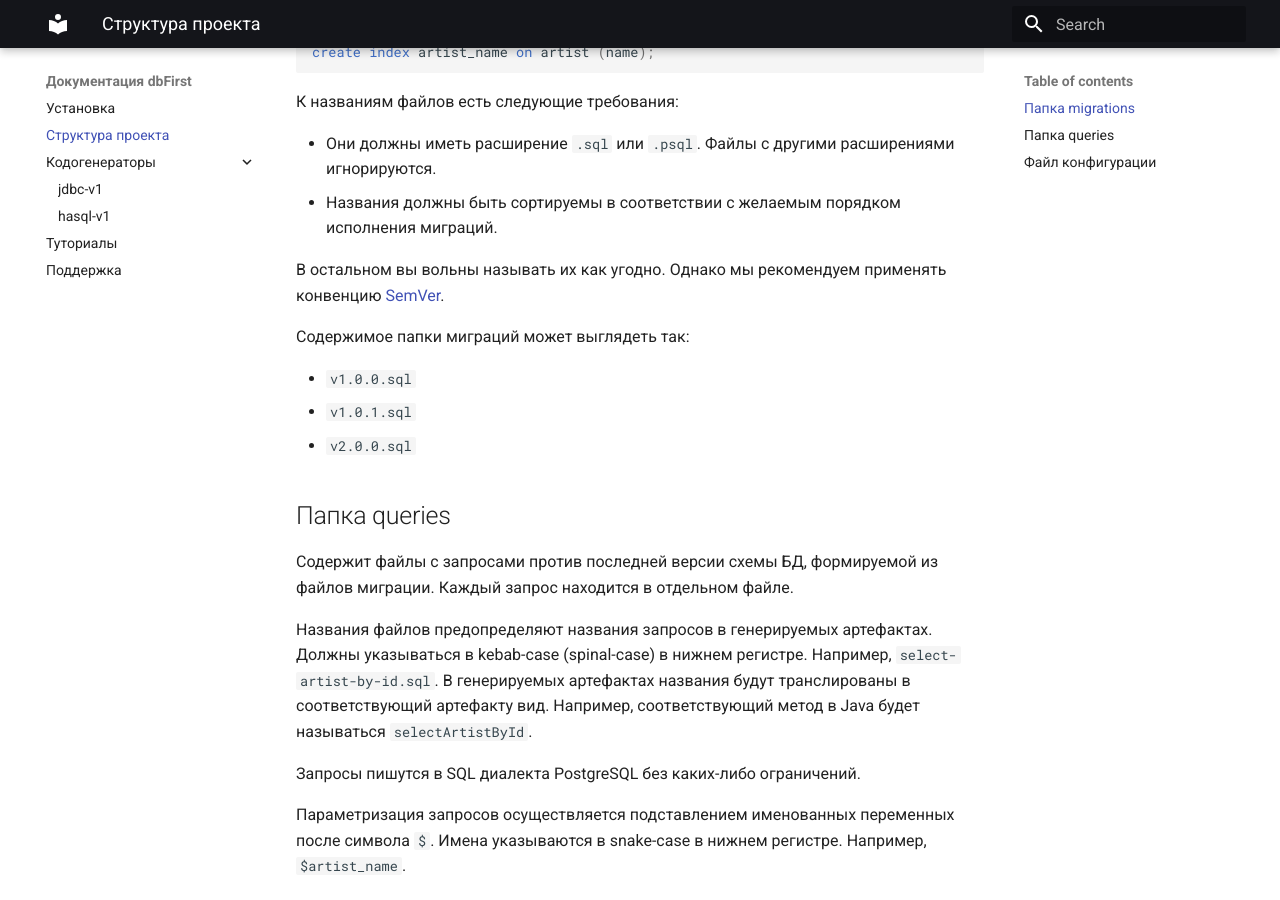
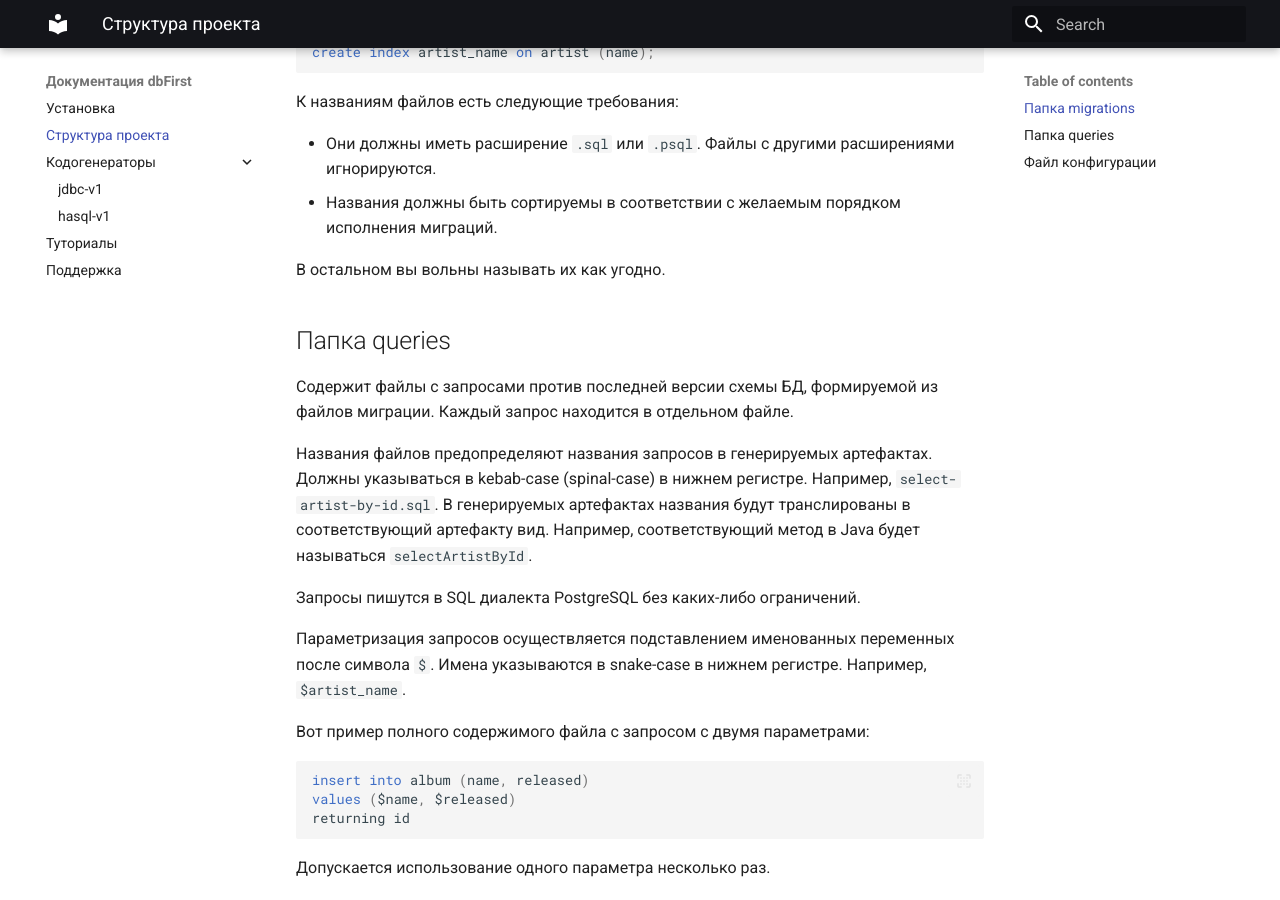
Before and after one commit to pgenie-io/docs, an MkDocs documentation site: the page built from docs/Структура проекта.md, in a window 1280 px wide and 900 px high, scrolled down 592 px. Built offline with MkDocs 1.6.1 and Material for MkDocs 9.7.7, drawn with Linux system fonts in a browser that asks for light colours.

Commit message:
Remove the semver notion

```diff
--- a/docs/Структура проекта.md
+++ b/docs/Структура проекта.md
@@ -27,13 +27,7 @@
 - Они должны иметь расширение `.sql` или `.psql`. Файлы с другими расширениями игнорируются.
 - Названия должны быть сортируемы в соответствии с желаемым порядком исполнения миграций.
 
-В остальном вы вольны называть их как угодно. Однако мы рекомендуем применять конвенцию [SemVer](http://semver.org).
-
-Содержимое папки миграций может выглядеть так:
-
-- `v1.0.0.sql`
-- `v1.0.1.sql`
-- `v2.0.0.sql`
+В остальном вы вольны называть их как угодно.
 
 ## Папка queries
 
```
